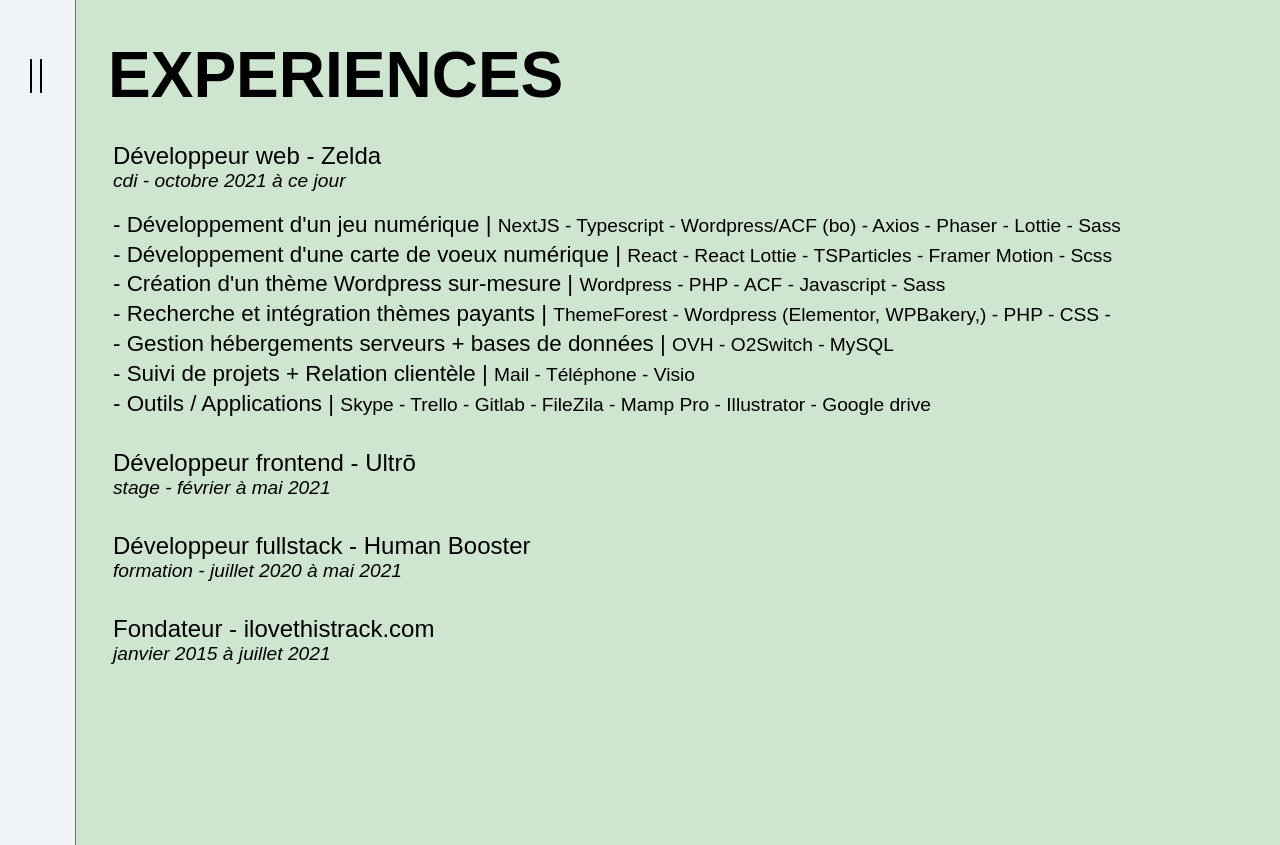
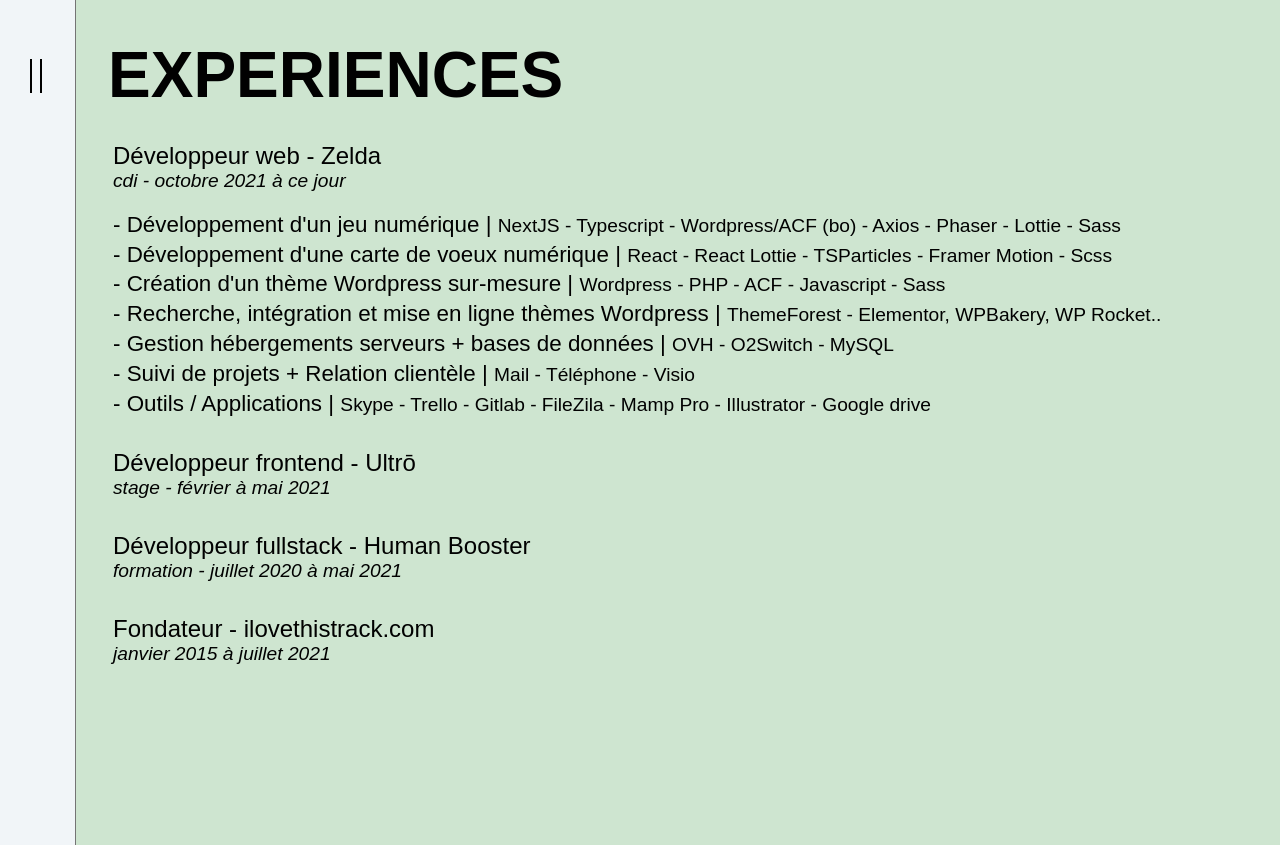
Before and after one commit to idrissdiakite/portfolio-react, a React (Create React App) app: page /experiences in a window 1280 px wide. Built offline with nearby package versions, Linux system fonts and the light colour scheme; a web font is replaced by a local one.

Commit message:
maj expériences

```diff
--- a/src/components/Jobs/index.jsx
+++ b/src/components/Jobs/index.jsx
@@ -16,8 +16,8 @@ const jobs = [
         - Développement d'une carte de voeux numérique | <span>React - React Lottie - TSParticles - Framer Motion - Scss </span>
         <br />- Création d'un thème Wordpress sur-mesure |{" "}
         <span>Wordpress - PHP - ACF - Javascript - Sass</span>
-        <br />- Recherche et intégration thèmes payants | {" "}
-        <span>ThemeForest - Wordpress (Elementor, WPBakery,) - PHP - CSS - </span>
+        <br />- Recherche, intégration et mise en ligne thèmes Wordpress | {" "}
+        <span>ThemeForest - Elementor, WPBakery, WP Rocket..</span>
         <br />- Gestion hébergements serveurs + bases de données | {" "}
         <span>OVH - O2Switch - MySQL</span>
         <br />- Suivi de projets + Relation clientèle | <span>Mail - Téléphone - Visio</span> <br />
```
